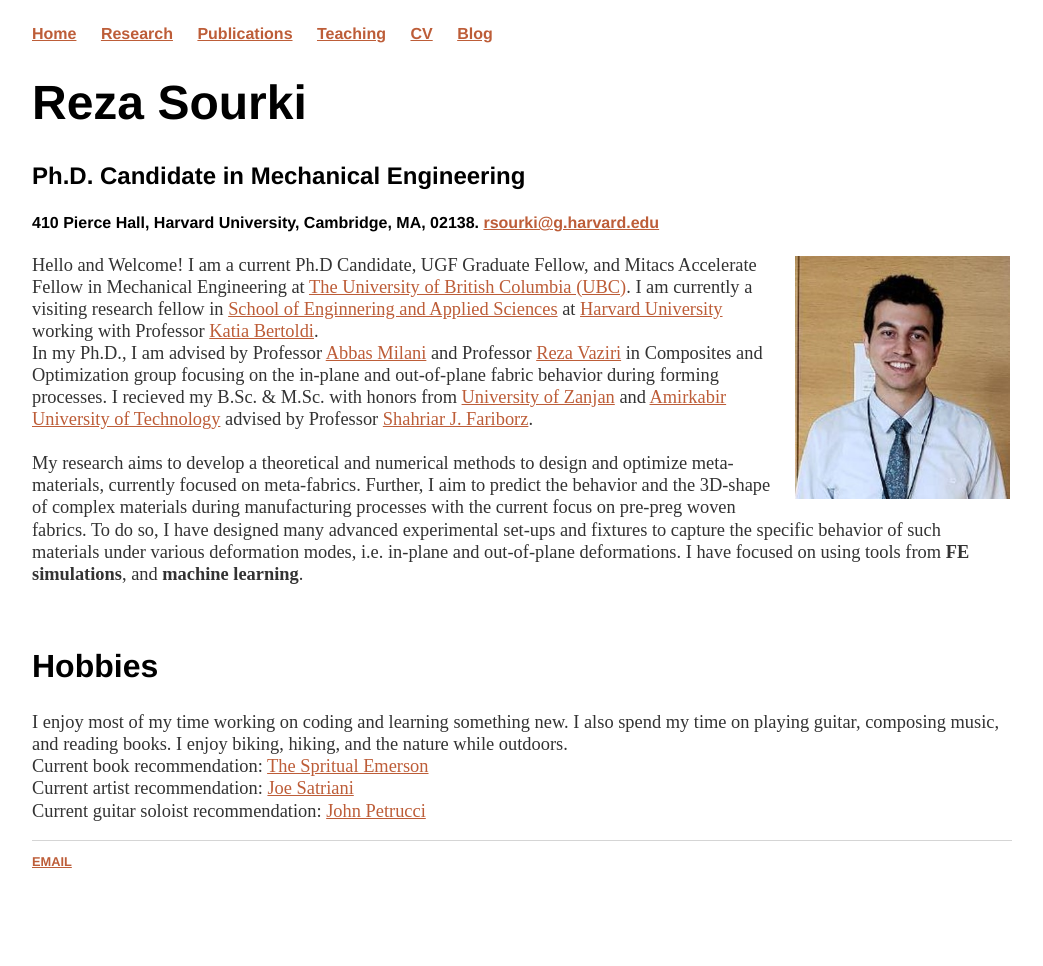
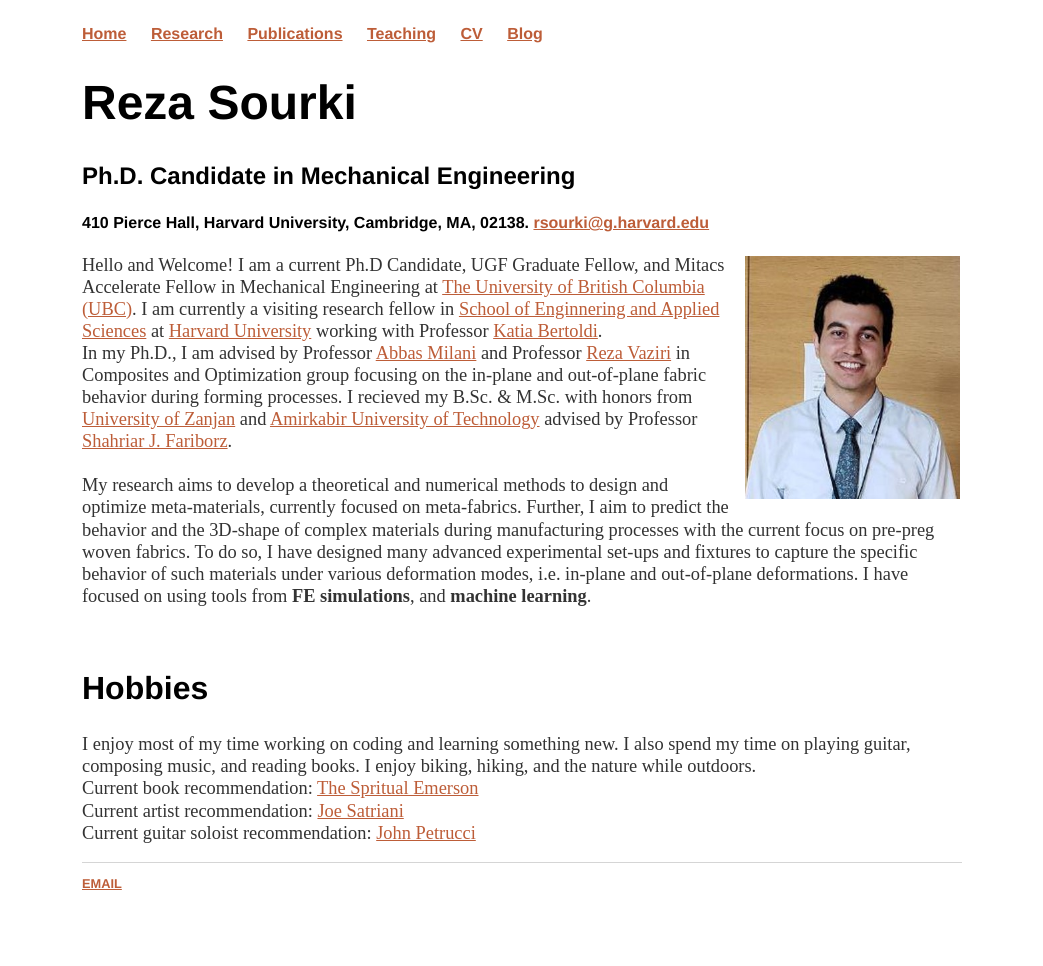
Before and after one commit to rsourki/rsourki.github.io, a Jekyll site: the page built from index.html, in a window 1280 px wide. Shown: the whole page, without its empty margins (118-1161 px from the left). Built offline with Jekyll 4.4.1, drawn with Linux system fonts in a browser that asks for light colours; before the commit the page ends 944 px from its top, so only the background shows below that.

Commit message:
Update main.css

```diff
--- a/css/main.css
+++ b/css/main.css
@@ -1,5 +1,5 @@
 body {
-    margin: 25px 150px 75px 150px; <!--60px auto width: 70%;-->
+    margin: 25px 200px 75px 200px;
 }
 nav ul, footer ul {
     font-family:'Helvetica', 'Arial', 'Sans-Serif';
```
